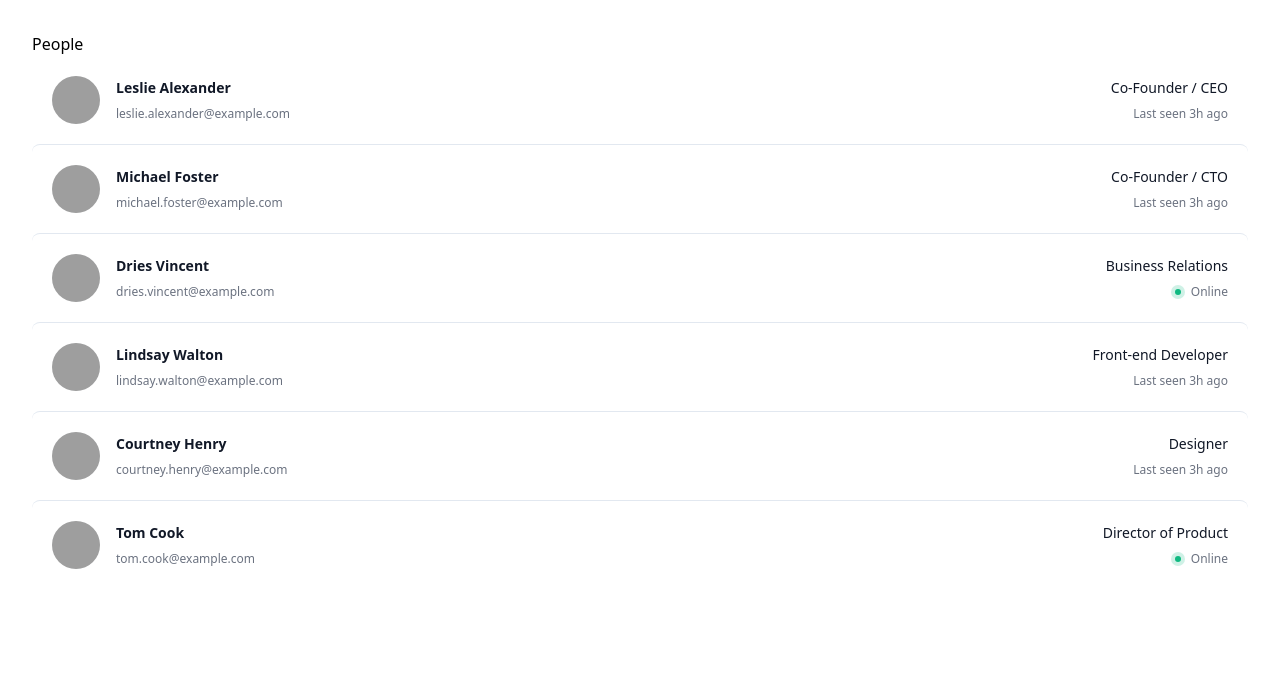
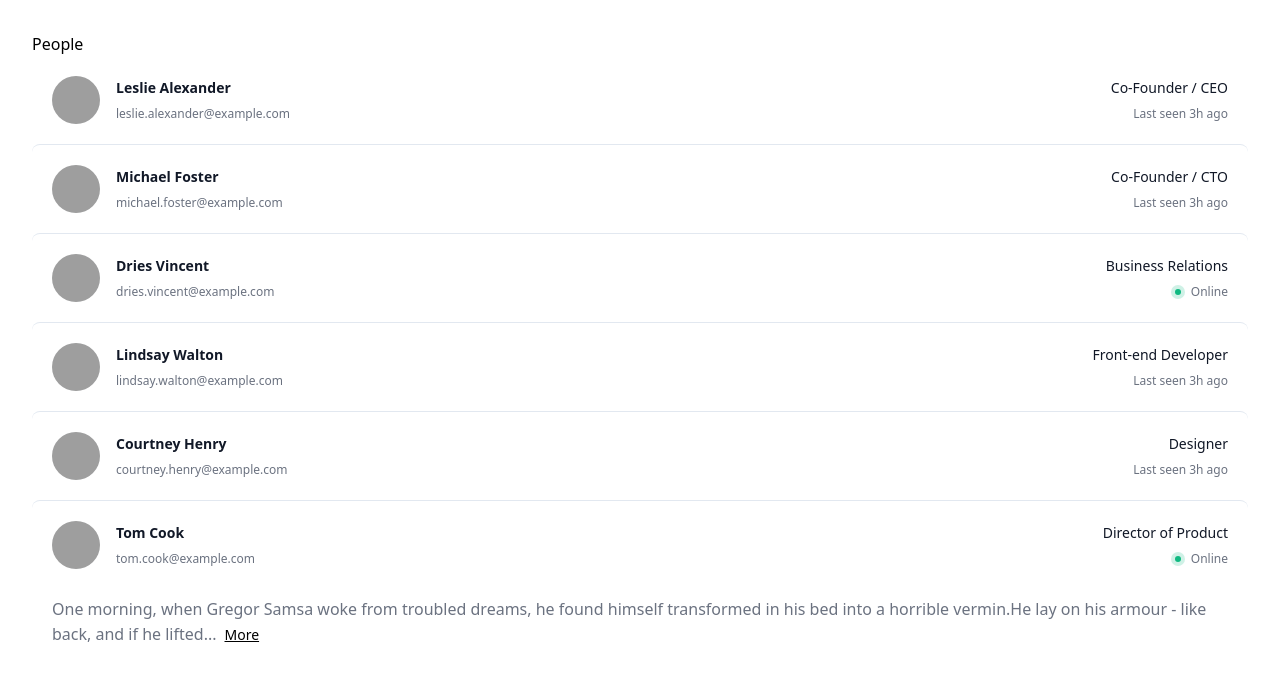
Before and after one commit to itsyst/react-app, a React (Vite) app: page / in a window 1280 px wide. Shown: the top 678 px of the page. Built offline with nearby package versions, Linux system fonts and the light colour scheme; grey boxes are pictures that could not be loaded.

Commit message:
feat: build an expandable text component.

```diff
--- a/src/App.tsx
+++ b/src/App.tsx
@@ -1,10 +1,11 @@
 import { useState } from 'react';
-import { people } from './data/inter-data';
+import { people, content } from './data/inter-data';
 import { Person } from './types/Person';
 import Alert from './components/Alert';
 import ListGroup from './components/ListGroup';
 import Button from './components/Button';
 import './App.css';
+import ExpandableText from './components/ExpandableText';
 
 function App() {
 	const heading = 'People';
@@ -38,6 +39,7 @@ function App() {
 					<Button onClose={handleCloseAlert}>Close</Button>
 				</Alert>
 			)}
+			<ExpandableText>{content}</ExpandableText>
 		</>
 	);
 }
--- a/src/components/Button.tsx
+++ b/src/components/Button.tsx
@@ -3,14 +3,25 @@ import { ReactNode } from 'react';
 interface Props {
 	children: ReactNode;
 	bgColor?: string;
-	onClose: () => void;
+	onClose?: () => void;
+	onToggleContent?: () => void;
 }
 
-const Button = ({ children, onClose, bgColor = 'bg-slate-50' }: Props) => {
+const Button = ({
+	children,
+	bgColor = 'bg-slate-50',
+	onClose,
+	onToggleContent
+}: Props) => {
+	const handleClick = () => {
+		if (onClose) onClose();
+		if (onToggleContent) onToggleContent();
+	};
+
 	return (
 		<button
 			className={`ml-auto text-sm ${bgColor} text-black px-2 py-1 rounded`}
-			onClick={onClose}
+			onClick={handleClick}
 		>
 			{children}
 		</button>
--- /dev/null
+++ b/src/components/ExpandableText.tsx
@@ -0,0 +1,28 @@
+import { useState } from 'react';
+import Button from './Button';
+
+interface Props {
+	children: string;
+	maxChars?: number;
+}
+
+const ExpandableText = ({ children, maxChars = 180 }: Props) => {
+	const [isExpanded, setIsExpanded] = useState(false);
+	const displayedText = isExpanded ? children : children.substring(0, maxChars);
+
+	const handleToggle = () => {
+		setIsExpanded(!isExpanded);
+	};
+
+	return (
+		<div className="mt-2 px-5 divide-y divide-slate-200 text-gray-500">
+			{displayedText}
+			{!isExpanded && '...'}
+			<Button onToggleContent={handleToggle} bgColor="bg-transparent underline">
+				{isExpanded ? 'Less' : 'More'}
+			</Button>
+		</div>
+	);
+};
+
+export default ExpandableText;
--- a/src/data/inter-data.ts
+++ b/src/data/inter-data.ts
@@ -54,3 +54,30 @@ export const people: Person[] = [
         lastSeenDateTime: ""
     }
 ];
+
+export const content: string = `
+    One morning, when Gregor Samsa woke from troubled dreams, he found himself transformed
+    in his bed into a horrible vermin.He lay on his armour - like back, and if he lifted
+    his head a little he could see his brown belly, slightly domed and divided by arches
+    into stiff sections.The bedding was hardly able to cover it and seemed ready to slide
+    off any moment.His many legs, pitifully thin compared with the size of the rest of him,
+    waved about helplessly as he looked. "What's happened to me?" he thought.It wasn't a dream.
+    His room, a proper human room although a little too small, lay peacefully between its four
+    familiar walls. A collection of textile samples lay spread out on the table - Samsa was a
+    travelling salesman - and above it there hung a picture that he had recently cut out of
+    an illustrated magazine and housed in a nice, gilded frame. It showed a lady fitted out
+    with a fur hat and fur boa who sat upright, raising a heavy fur muff that covered the whole
+    of her lower arm towards the viewer. Gregor then turned to look out the window at the dull weather.
+    Drops of rain could be heard hitting the pane, which made him feel quite sad.
+    "How about if I sleep a little bit longer and forget all this nonsense", he thought,
+    but that was something he was unable to do because he was used to sleeping on his right,
+    and in his present state couldn't get into that position.However hard he threw himself onto his right,
+    he always rolled back to where he was.He must have tried it a hundred times,
+    shut his eyes so that he wouldn't have to look at the floundering legs, and only stopped when he began
+    to feel a mild, dull pain there that he had never felt before. "Oh, God", he thought,
+    "what a strenuous career it is that I've chosen! Travelling day in and day out.
+    Doing business like this takes much more effort than doing your own business at home,
+    and on top of that there's the curse of travelling, worries about making train connections,
+    bad and irregular food, contact with different people all the time so that you can never
+    get to know anyone or become friendly with them. It can all go to Hell!"
+`
```
